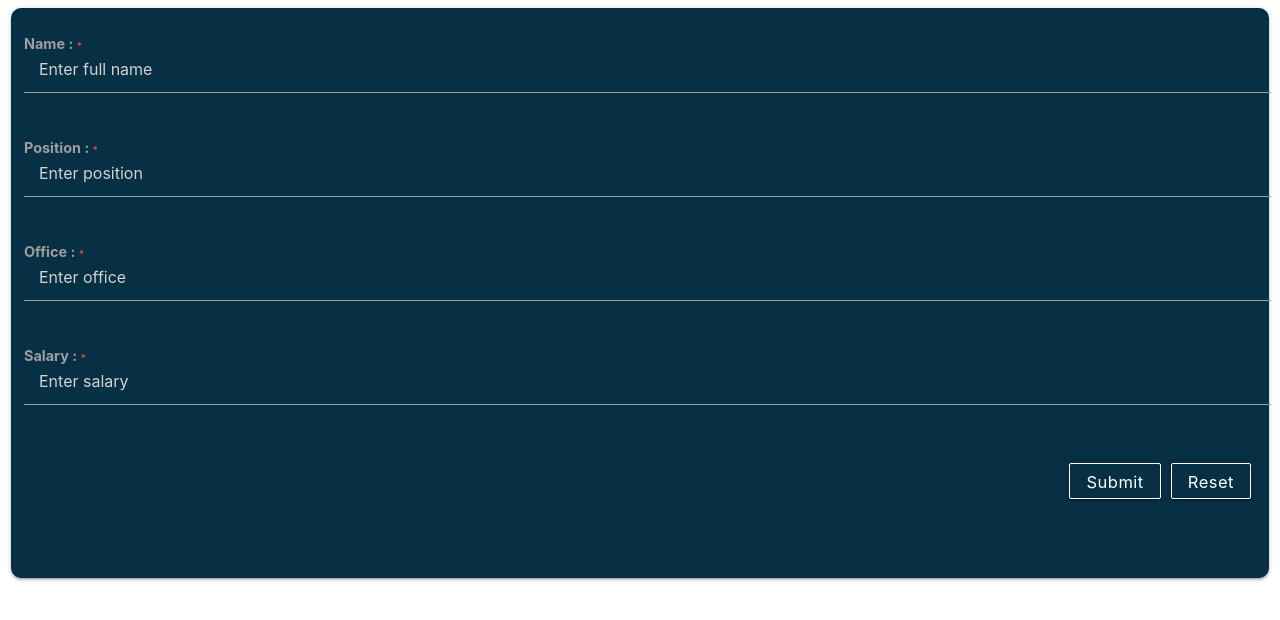
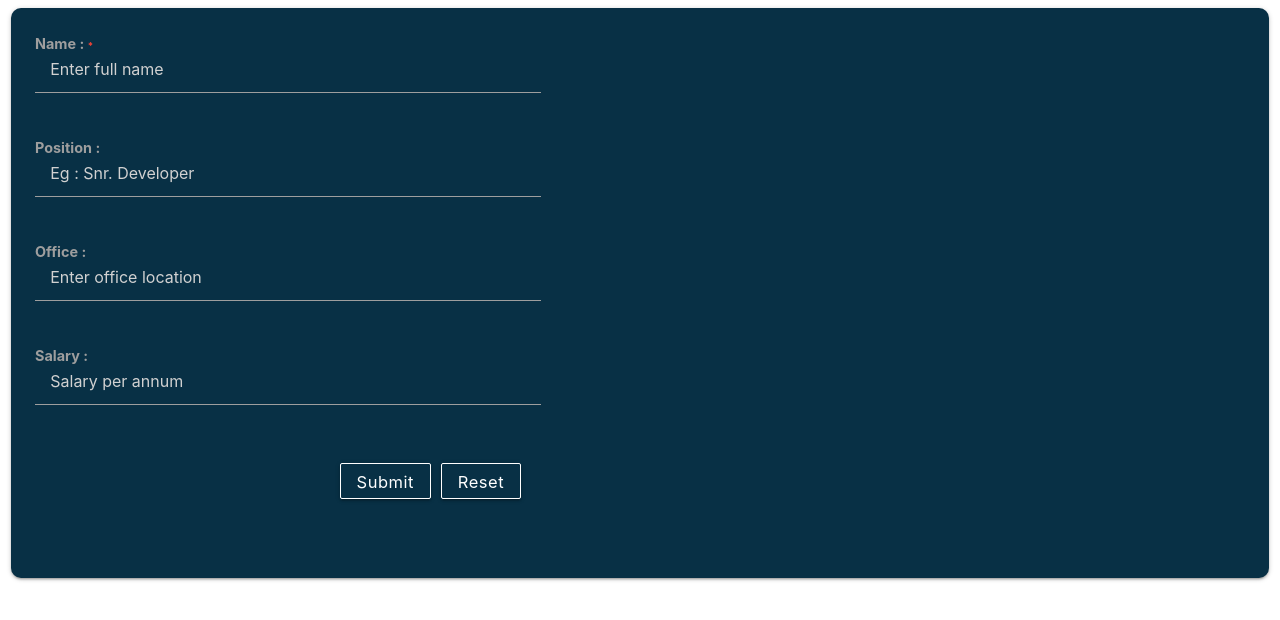
Before and after one commit to ayeshnipun/MEAN-CRUD, an Angular app: page / in a window 1280 px wide. Shown: the top 620 px of the page. Built offline with nearby package versions, Linux system fonts and the light colour scheme.

Commit message:
form full design and reset function

```diff
--- a/src/app/employee/employee.component.html
+++ b/src/app/employee/employee.component.html
@@ -3,60 +3,58 @@
 		<div class="card">
 			<div class="card-content white-text">
 				<div class="row">
-					<div class="cld s5">
+					<div class="col s5">
 						<form #employeeForm="ngForm" (ngSubmit)="onSubmit(employeeForm)">
-							<input type="hidden" name="_id" #_id="ngModel" [(ngModel)]="employeeService.selectedEmployee._id">
-
+							<input type="hidden" name="_id" #_id="ngModel"
+								[(ngModel)]="employeeService.selectedEmployee._id">
 							<div class="row">
 								<div class="input-field col s12">
-									<input type="text" name="name" #name="ngModel" [(ngModel)]="employeeService.selectedEmployee.name" placeholder="Enter full name">
-									<label for="">
-										Name : <label class="red-text">*</label>
+									<input type="text" name="name" #name="ngModel"
+										[(ngModel)]="employeeService.selectedEmployee.name"
+										placeholder="Enter full name" required>
+									<label>Name :
+										<label class="red-text">*</label>
 									</label>
 								</div>
 							</div>
-
 							<div class="row">
 								<div class="input-field col s12">
-									<input type="text" name="position" #position="ngModel" [(ngModel)]="employeeService.selectedEmployee.position" placeholder="Enter position">
-									<label for="">
-										Position : <label class="red-text">*</label>
-									</label>
+									<input type="text" name="position" #name="ngModel"
+										[(ngModel)]="employeeService.selectedEmployee.position"
+										placeholder="Eg : Snr. Developer">
+									<label>Position :</label>
 								</div>
 							</div>
-
 							<div class="row">
 								<div class="input-field col s12">
-									<input type="text" name="office" #office="ngModel" [(ngModel)]="employeeService.selectedEmployee.office" placeholder="Enter office">
-									<label for="">
-										Office : <label class="red-text">*</label>
-									</label>
+									<input type="text" name="office" #name="ngModel"
+										[(ngModel)]="employeeService.selectedEmployee.office"
+										placeholder="Enter office location">
+									<label>Office :</label>
 								</div>
 							</div>
-
 							<div class="row">
 								<div class="input-field col s12">
-									<input type="text" name="salary" #salary="ngModel" [(ngModel)]="employeeService.selectedEmployee.salary" placeholder="Enter salary">
-									<label for="">
-										Salary : <label class="red-text">*</label>
-									</label>
+									<input type="text" name="salary" #name="ngModel"
+										[(ngModel)]="employeeService.selectedEmployee.salary"
+										placeholder="Salary per annum">
+									<label>Salary :</label>
 								</div>
 							</div>
-
 							<div class="row">
 								<div class="input-field col s12">
-									<button class="btn btn-custom right">Reset</button>
-									<button class="btn btn-custom right">Submit</button>
+									<button class="btn btn-custom right" type="button" (click)="resetForm(employeeForm)">Reset</button>
+									<button class="btn btn-custom right" type="submit">Submit</button>
 								</div>
 							</div>
 						</form>
 					</div>
-
-					<div class="cld s7">
+					<div class="col s7">
 
 					</div>
 				</div>
 			</div>
 		</div>
 	</div>
+
 </div>
--- a/src/app/employee/employee.component.ts
+++ b/src/app/employee/employee.component.ts
@@ -1,6 +1,7 @@
 import { Component, OnInit } from '@angular/core';
 
 import { EmployeeService } from '../shared/employee.service';
+import { NgForm } from '@angular/forms';
 
 @Component({
   selector: 'app-employee',
@@ -13,6 +14,20 @@ export class EmployeeComponent implements OnInit {
   constructor(public employeeService: EmployeeService) { }
 
   ngOnInit() {
+	  this.resetForm();
+  }
+
+  resetForm(form?: NgForm){
+	if (form) {
+		form.reset();
+		this.employeeService.selectedEmployee = {
+			_id: "",
+			name: "",
+			position: "",
+			office: "",
+			salary: null
+		}
+	}
   }
 
 }
```
